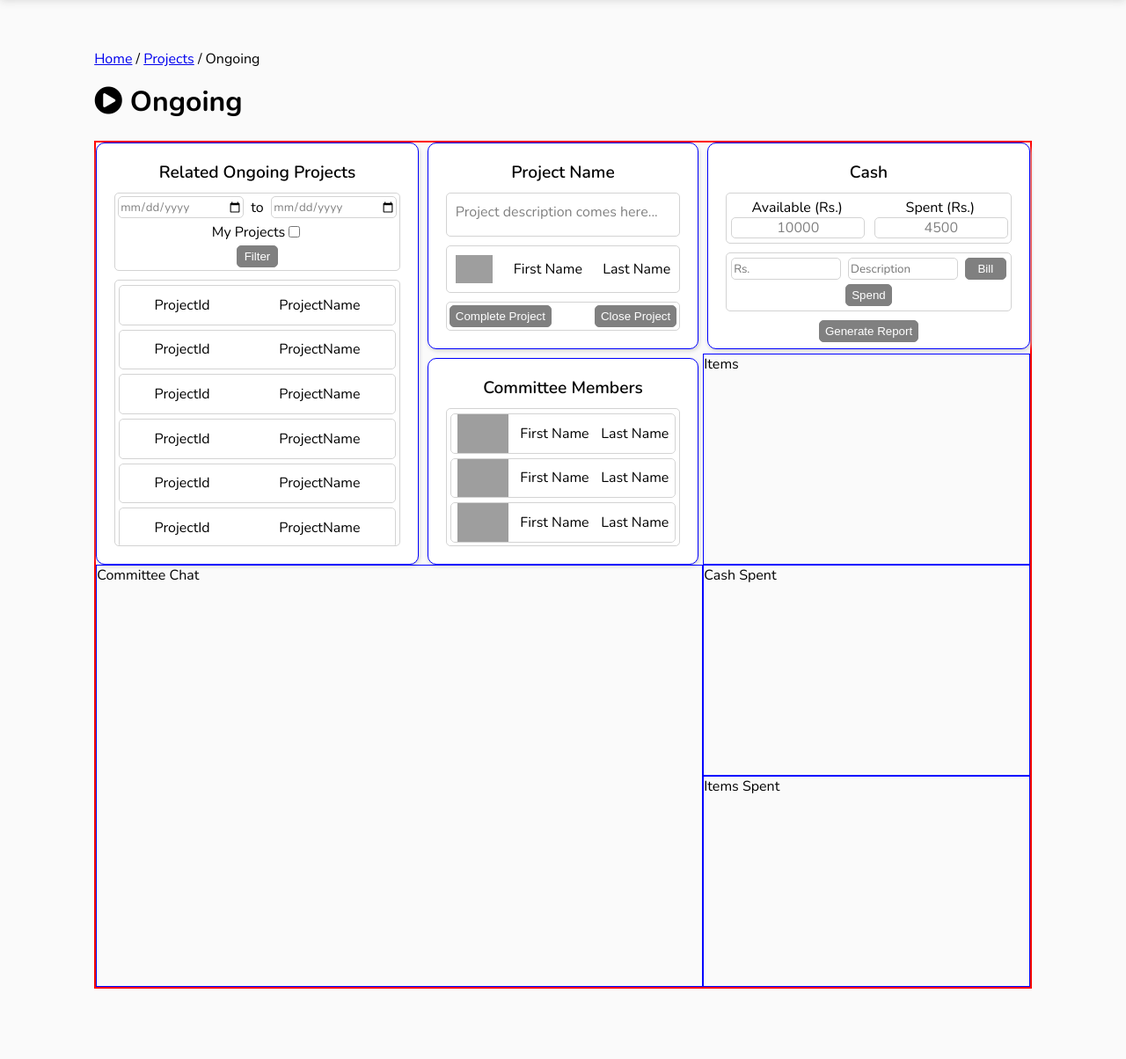
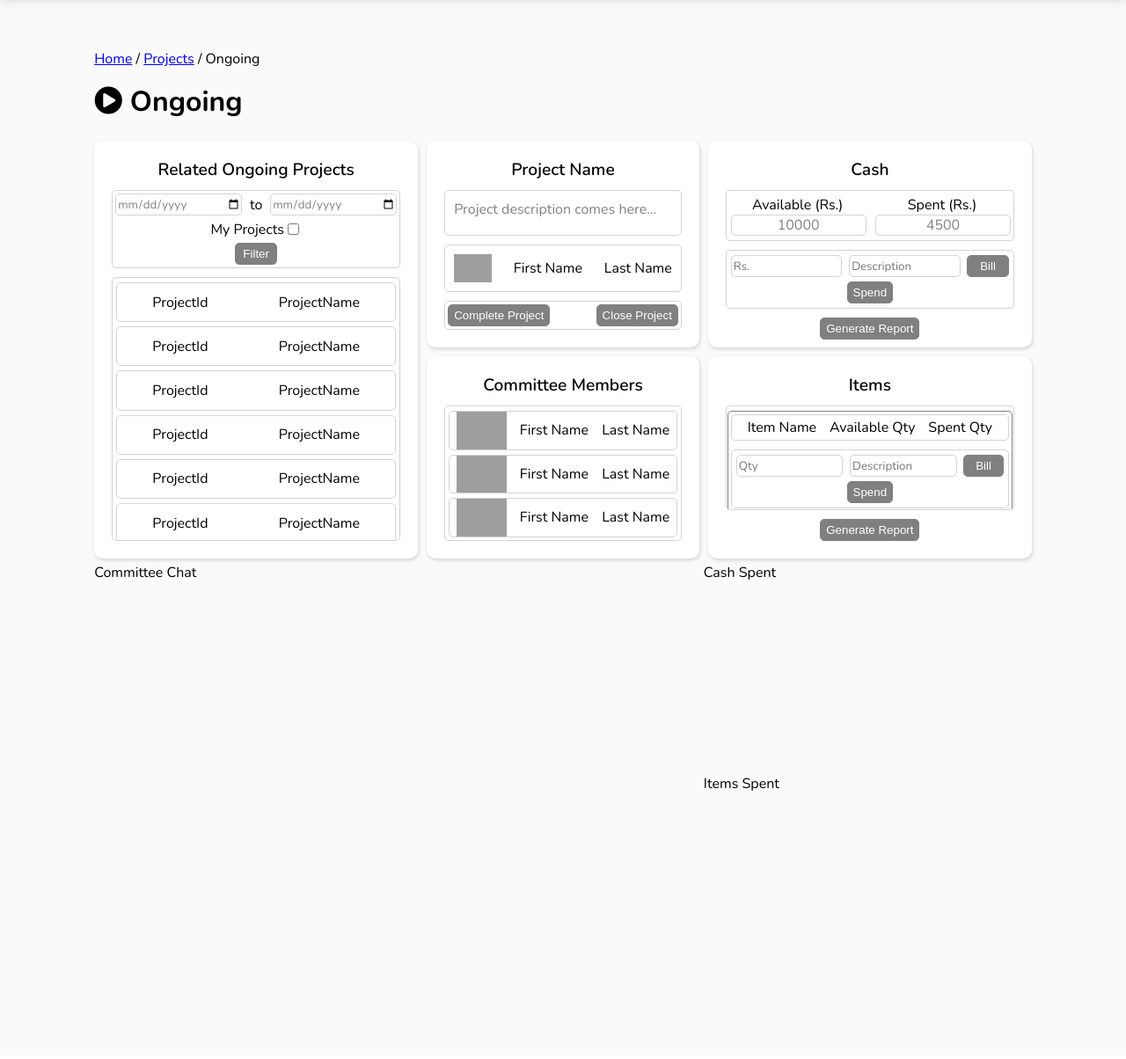
Before and after one commit to IsuruVihan/UCSC_Alumni_Diaries, a PHP site: page /ongoing-projects.php in a window 1280 px wide. Shown: the part 70-1274 px from the top of the page at 88% size. After the commit the page ends 969 px from the top, so only its background shows below. Run offline with PHP 8.4, Linux system fonts and the light colour scheme; some libraries are stand-ins or nearby versions; grey boxes are pictures that could not be loaded.

Commit message:
Items UI/UX done

```diff
--- a/assets/styles/ongoing_projects.css
+++ b/assets/styles/ongoing_projects.css
@@ -18,7 +18,7 @@
 }
 
 .ongoing-projects {
-    border: 2px solid red;
+    /*border: 2px solid red;*/
     margin-left: 6.7em;
     margin-right: 6.7em;
     margin-bottom: 5em;
@@ -28,7 +28,7 @@
 }
 
 .projects-list, .project-details, .project-committee, .cash, .items, .cash-spent, .items-spent, .committee-chat {
-    border: 1px solid blue;
+    /*border: 1px solid blue;*/
     display: flex;
     flex-direction: column;
     gap: 10px;
@@ -40,6 +40,7 @@
     grid-row-start: row1;
     grid-row-end: row3;
     margin-right: 5px;
+    margin-bottom: 5px;
 }
 
 .project-details {
@@ -57,9 +58,7 @@
     grid-column-end: col3;
     grid-row-start: row2;
     grid-row-end: row3;
-    margin-left: 5px;
-    margin-top: 5px;
-    margin-right: 5px;
+    margin: 5px;
 }
 
 .cash {
@@ -134,6 +133,9 @@
     grid-column-end: col4;
     grid-row-start: row2;
     grid-row-end: row3;
+    margin-top: 5px;
+    margin-bottom: 5px;
+    margin-left: 5px;
 }
 
 .cash-spent {
@@ -224,6 +226,20 @@
     overflow-y: scroll;
 }
 
+.results2 {
+    border: 1px solid lightgray;
+    border-radius: 5px;
+    height: 100%;
+    padding: 5px;
+    display: flex;
+    flex-direction: column;
+    justify-content: flex-start;
+    align-items: center;
+    gap: 25px;
+    overflow: hidden;
+    overflow-y: scroll;
+}
+
 .result {
     width: 100%;
     height: 15%;
@@ -246,7 +262,27 @@
     transition: all ease-in-out 0.5s;
 }
 
-.result:hover, .result2:hover {
+.result3 {
+    width: 100%;
+    /*height: 15%;*/
+    border: 1px solid gray;
+    border-radius: 5px;
+    display: flex;
+    flex-direction: column;
+    padding: 3px;
+    gap: 10px;
+    transition: all ease-in-out 0.5s;
+}
+
+.item-details {
+    border: 1px solid lightgray;
+    border-radius: 5px;
+    padding: 3px;
+    display: flex;
+    justify-content: space-evenly;
+}
+
+.result:hover, .result2:hover, .result3:hover {
     box-shadow: 0 0 5px gray;
     cursor: pointer;
 }
--- a/pages/ongoing-projects.php
+++ b/pages/ongoing-projects.php
@@ -173,8 +173,51 @@
             <button class='btn gen-rep-btn'>Generate Report</button>
         </div>
     </div>
-    <div class='items'>
-        Items
+    <div class='card items'>
+        <div class='title'>
+            Items
+        </div>
+        <div class='results2'>
+            <div class='result3'>
+                <div class='item-details'>
+                    <div class='detail-field'>Item Name</div>
+                    <div class='detail-field'>Available Qty</div>
+                    <div class='detail-field'>Spent Qty</div>
+                </div>
+                <div class='transaction'>
+                    <div class='row-1'>
+                        <input type='text' placeholder='Qty' class='amount-input input-field'/>
+                        <input type='text' placeholder='Description' class='description-input input-field'/>
+                        <input type='file' class='bill-input' id='bill-input' style='display: none'/>
+                        <button onclick="document.getElementById('bill-input').click()" class='btn bill-btn'>Bill</button>
+                    </div>
+                    <div class='row-2'>
+                        <button class='spend-btn btn'>Spend</button>
+                    </div>
+                </div>
+            </div>
+            <div class='result3'>
+                <div class='item-details'>
+                    <div class='detail-field'>Item Name</div>
+                    <div class='detail-field'>Available Qty</div>
+                    <div class='detail-field'>Spent Qty</div>
+                </div>
+                <div class='transaction'>
+                    <div class='row-1'>
+                        <input type='text' placeholder='Qty' class='amount-input input-field'/>
+                        <input type='text' placeholder='Description' class='description-input input-field'/>
+                        <input type='file' class='bill-input' id='bill-input' style='display: none'/>
+                        <button onclick="document.getElementById('bill-input').click()" class='btn bill-btn'>Bill</button>
+                    </div>
+                    <div class='row-2'>
+                        <button class='spend-btn btn'>Spend</button>
+                    </div>
+                </div>
+            </div>
+        </div>
+        <div class='gen-report-div'>
+            <button class='btn gen-rep-btn'>Generate Report</button>
+        </div>
     </div>
     <div class='cash-spent'>
         Cash Spent
```
